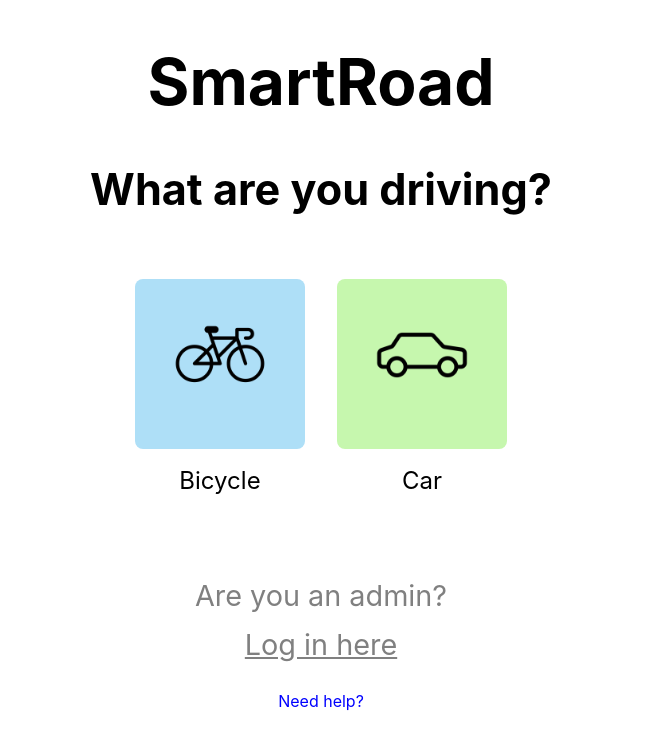
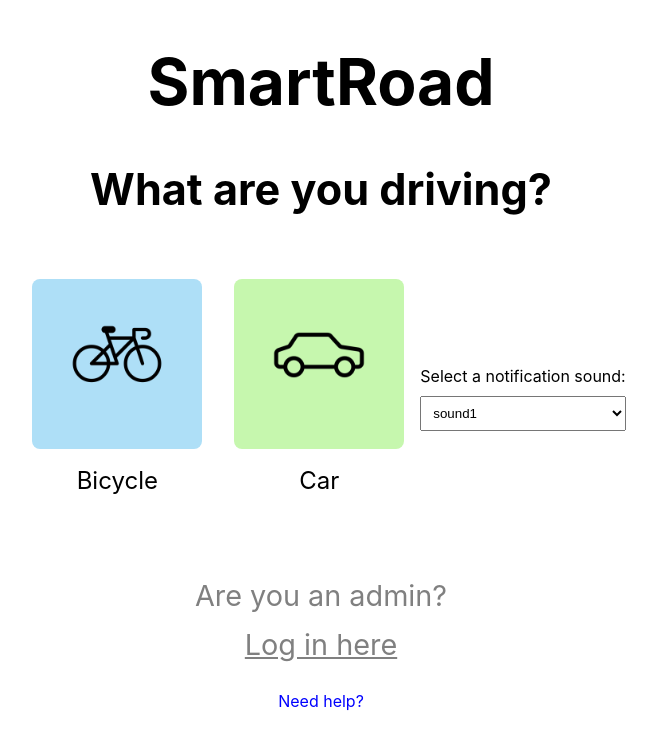
Before and after one commit to nareesuarezz/SmartRoad, a React (Create React App) app in the folder frontend/: page /home in a window 1280 px wide. Shown: the top 750 px of the page, without its empty margins (319-976 px from the left). Built offline with nearby package versions, Linux system fonts and the light colour scheme.

Commit message:
notification sound menu implemented

```diff
--- a/frontend/src/pages/car/Car.js
+++ b/frontend/src/pages/car/Car.js
@@ -1,7 +1,7 @@
 import React, { useState, useEffect } from 'react';
 import logoCar from '../../img/car.png';
 import './Car.css';
-import bikeWarningSound from '../../sounds/sound3.mp3';
+import * as sounds from '../../sounds';
 import { ArrowLeftOutlined } from '@ant-design/icons';
 import { regSw, subscribe } from '../../services/subscriptionService';
 import axios from 'axios';
@@ -29,9 +29,26 @@ function Car() {
     }, [showModal]);
 
     const playWarningSound = () => {
-        const audio = new Audio(bikeWarningSound);
+        const selectedSound = localStorage.getItem('notificationSound');
+        let soundToPlay;
+
+        switch (selectedSound) {
+          case sounds.sound1:
+            soundToPlay = sounds.sound1;
+            break;
+          case sounds.sound2:
+            soundToPlay = sounds.sound2;
+            break;
+          case sounds.sound3:
+            soundToPlay = sounds.sound3;
+            break;
+          default:
+            soundToPlay = sounds.sound1;
+        }
+
+        const audio = new Audio(soundToPlay);
         audio.play();
-    };
+      };
 
     const sendNotification = async (subscriptionName, notificationMessage) => {
         try {
--- a/frontend/src/pages/home/Home.js
+++ b/frontend/src/pages/home/Home.js
@@ -2,12 +2,19 @@ import React, { useState } from 'react';
 import logoBicycle from '../../img/bike.png';
 import logoCar from '../../img/car.png';
 import './Home.css';
+import * as sounds from '../../sounds/index'
 import axios from 'axios';
 import { regSw, subscribe } from '../../services/subscriptionService';
 
 
 function Home() {
   const [subscription, setSubscription] = useState(null);
+  const [selectedSound, setSelectedSound] = useState(localStorage.getItem('notificationSound') || sounds.sound1);
+
+  const handleSoundChange = (event) => {
+    setSelectedSound(event.target.value);
+    localStorage.setItem('notificationSound', event.target.value);
+  };
 
   const handleClick = async (vehicle) => {
     try {
@@ -130,6 +137,18 @@ function Home() {
           <p className='car'>Car</p>
         </div>
 
+        <div className="sound-selector">
+          <label htmlFor="notification-sound">Select a notification sound:</label>
+          <select id="notification-sound" value={selectedSound} onChange={handleSoundChange}>
+            {Object.keys(sounds).map((soundKey) => (
+              <option key={soundKey} value={sounds[soundKey]}>
+                {soundKey}
+              </option>
+            ))}
+          </select>
+        </div>
+
+
       </div>
       <div className='admin'>
         <p>Are you an admin?</p>
--- /dev/null
+++ b/frontend/src/sounds/index.js
@@ -0,0 +1,3 @@
+export { default as sound1 } from './sound1.mp3';
+export { default as sound2 } from './sound2.mp3';
+export { default as sound3 } from './sound3.mp3';
```
Also changed, not shown: 1 other file (tests, documents, lock files or other folders).
